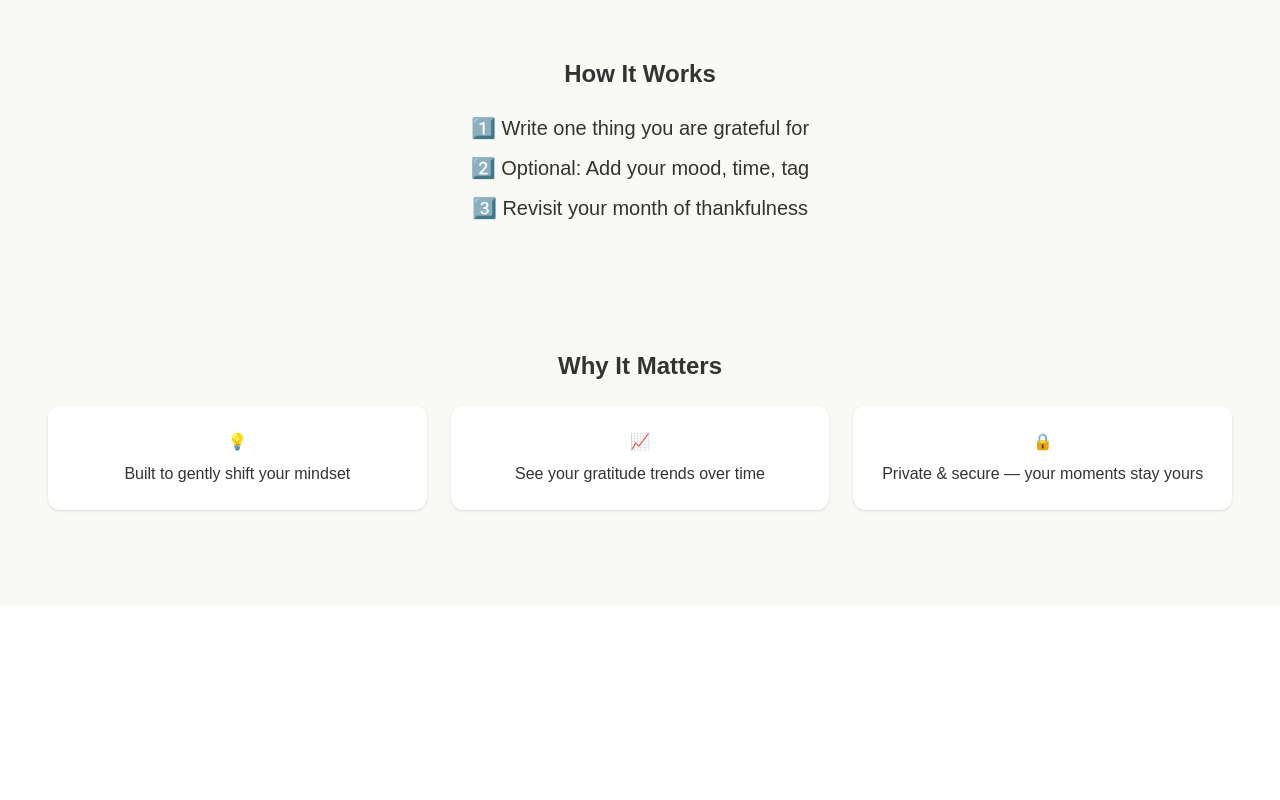
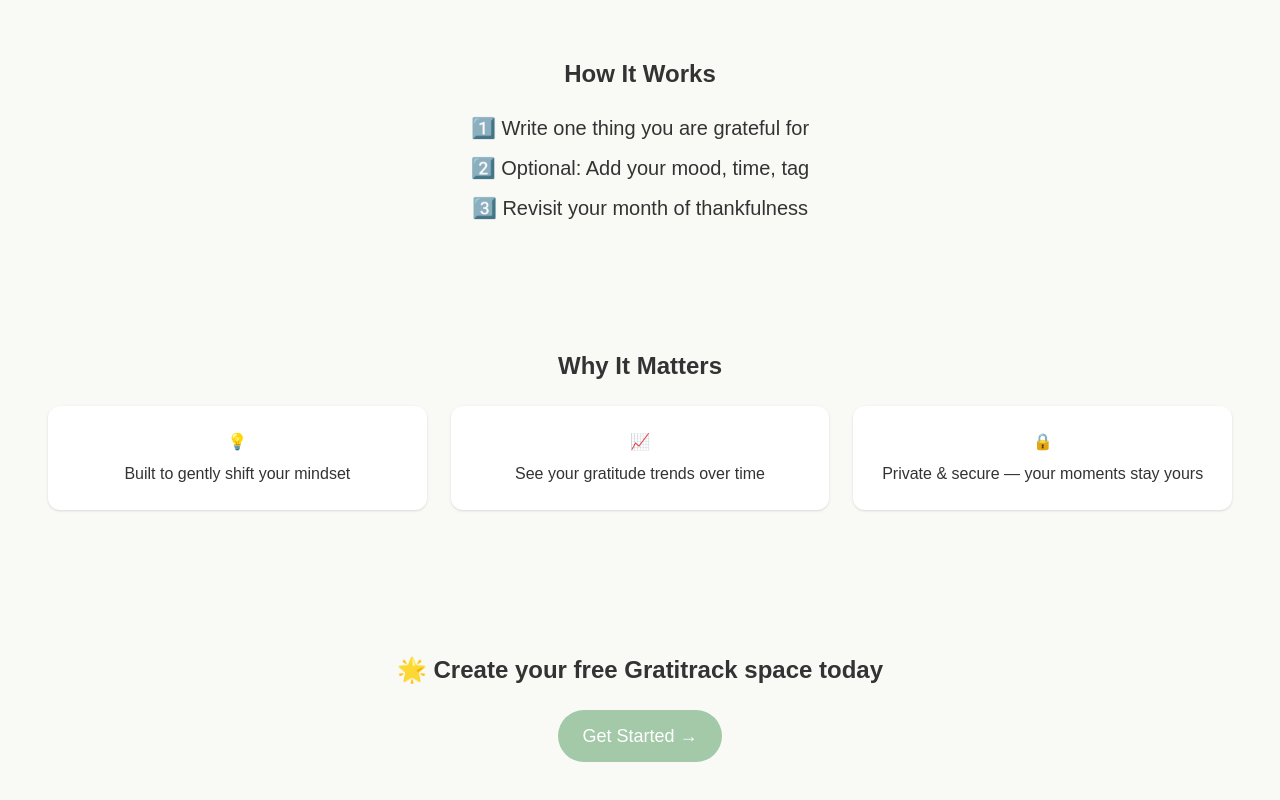
Before and after one commit to daydreamingprince/gratitrack-legacy, a Next.js app: page / in a window 1280 px wide. Shown: the part 778-1578 px from the top of the page. Before the commit the page ends 1384 px from the top, so only its background shows below. Built offline with nearby package versions, Linux system fonts and the light colour scheme.

Commit message:
feat: add Join section with final CTA button

```diff
--- a/app/page.tsx
+++ b/app/page.tsx
@@ -80,6 +80,23 @@
        rounded-xl shadow p-6: This adds a modern card look with padding and shadow
        bg-white: gives the cards contrast over the beige background color we chose
        */}
+
+       {/* Join Section */}
+       <section className="text-center py-20 px-4">
+        <h3 className="text-2xl font-semibold mb-6">
+          🌟 Create your free Gratitrack space today
+        </h3>
+        <button className="px-6 py-3 rounded-full bg-[#A3C9A8] hover:bg-[#B7D8B3] text-white text-lg transition">
+          Get Started →
+        </button>
+       </section>
+       {/*
+       text-center py-20 : this gives us the Balanced whitespace, a breathing room before the footer
+       rounded-full : this allows us to have the friendly, soft visual style (let's say trust-building)
+       hover:bg-[3B7D8B3] : this adds life with a hover transition
+       text-white text-lg : Clean readability for the Call to Action button!
+       */}
+       {/* after this we'll add a /track route later to the CTA button */}
     </main>
   );
 }
```
